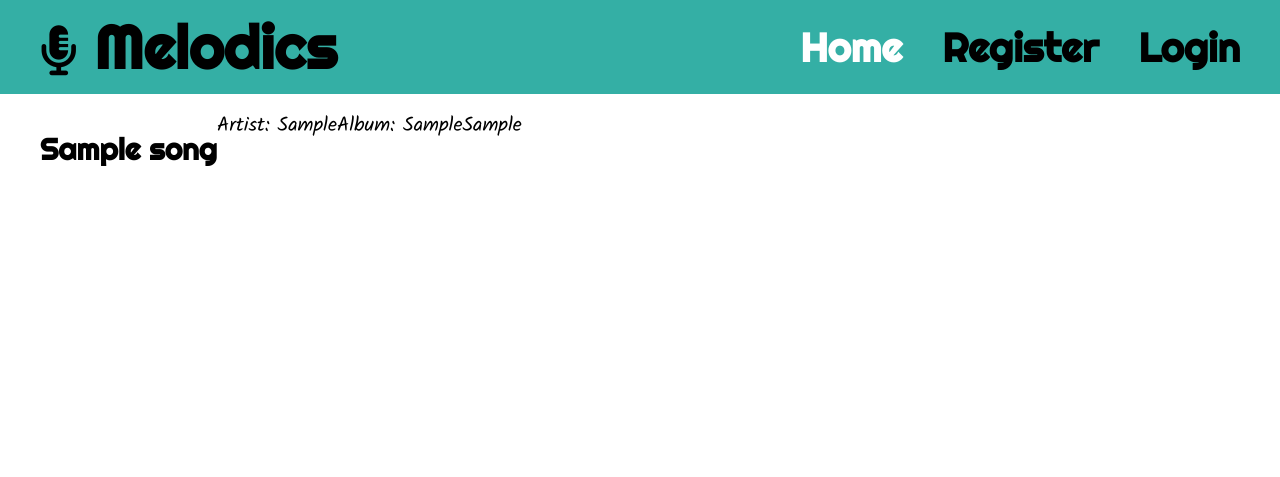
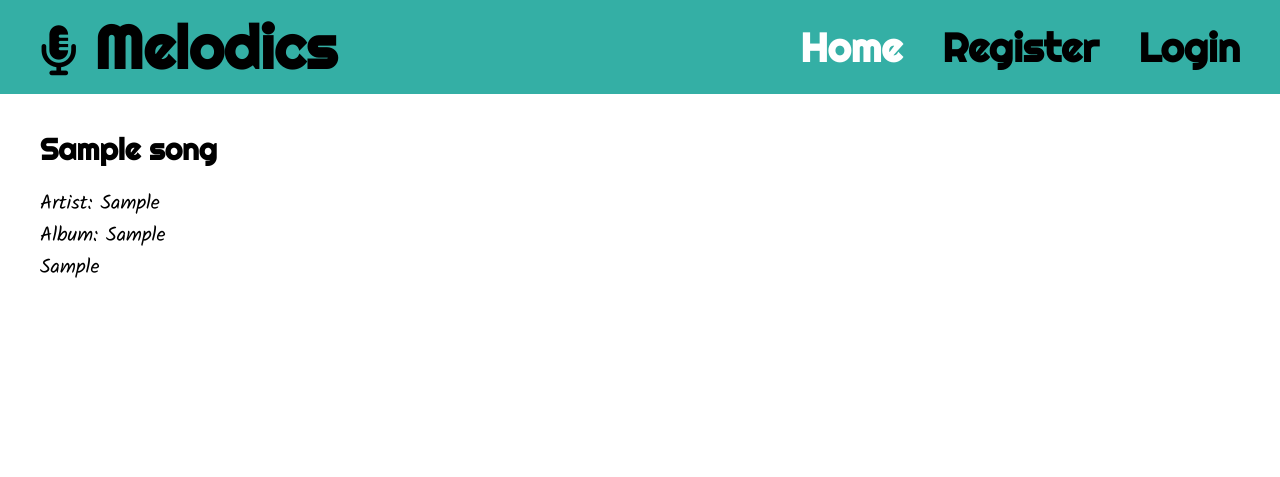
Before and after one commit to AlexaH88/melodics, a Django app: a page that uses templates/song_detail.html in a window 1280 px wide. Shown: the top 477 px of the page. Run offline with Django 4.2, Linux system fonts and the light colour scheme; tables that the repository leaves empty hold one stand-in row (values such as "Sample post"); some libraries are stand-ins or nearby versions.

Commit message:
Improve css on song detail page

```diff
--- a/static/css/style.css
+++ b/static/css/style.css
@@ -138,6 +138,7 @@ section li {
 
 .card {
     display: flex;
+    flex-direction: column;
     width: 50%;
 }
 
--- a/templates/song_detail.html
+++ b/templates/song_detail.html
@@ -6,10 +6,12 @@
 
         <section class="vertical-section">
 
-            <h2>{{ song.title }}</h2>
-            <p>Artist: {{ song.artist }}</p>
-            <p>Album: {{ song.album }}</p>
-            <p>{{ song.lyrics }}</p>
+            <div class="card">
+                <h2>{{ song.title }}</h2>
+                <p>Artist: {{ song.artist }}</p>
+                <p>Album: {{ song.album }}</p>
+                <p>{{ song.lyrics }}</p>
+            </div>
 
         </section>
 
```
